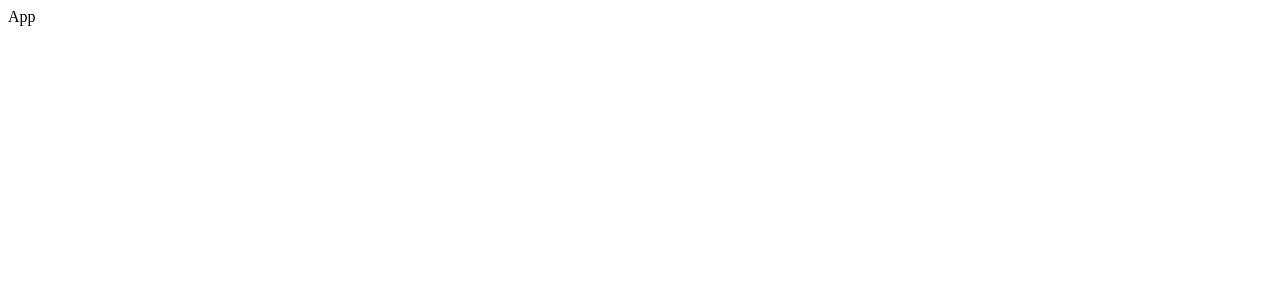
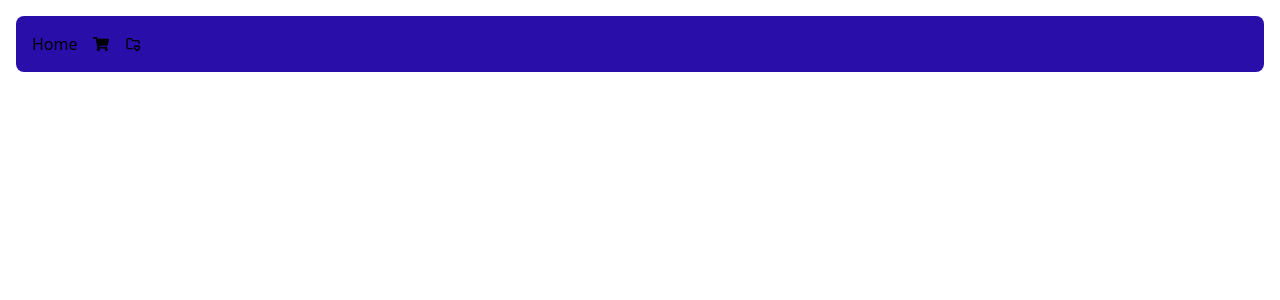
Before and after one commit to elaheyaghoubi/Shop, a React (Vite) app: page / in a window 1280 px wide. Shown: the top 300 px of the page. Built offline with nearby package versions, Linux system fonts and the light colour scheme.

Commit message:
header added

```diff
--- a/src/App.jsx
+++ b/src/App.jsx
@@ -1,8 +1,11 @@
 import React from 'react'
+import Header from "./components/shared/Header.jsx";
 
 function App() {
     return (
-        <div>App</div>
+        <div>
+            <Header />
+        </div>
     )
 }
 
--- a/src/app/store.js
+++ b/src/app/store.js
@@ -5,6 +5,4 @@ const store = configureStore({
         products : getAllProductSlice,
     }
 })
-
-
 export default store;
--- /dev/null
+++ b/src/components/shared/Header.jsx
@@ -0,0 +1,23 @@
+import React from 'react'
+import { FaShoppingCart } from "react-icons/fa";
+import { TbFolderHeart } from "react-icons/tb";
+
+function Header() {
+    return (
+        <div className={"m-[1em] p-[1em] rounded-lg bg-[hsl(251,85%,36%)]"}>
+            <ul className={"flex flex-row justify-between items-center w-[9%] flex-wrap"}>
+                <li>
+                    <div>Home</div>
+                </li>
+                <li>
+                    <FaShoppingCart />
+                </li>
+                <li>
+                    <TbFolderHeart />
+                </li>
+            </ul>
+        </div>
+    )
+}
+
+export default Header
--- a/src/index.css
+++ b/src/index.css
@@ -1,3 +1,5 @@
+@import "tailwindcss";
+
 :root {
   /*font-family: system-ui, Avenir, Helvetica, Arial, sans-serif;*/
   /*line-height: 1.5;*/
```
